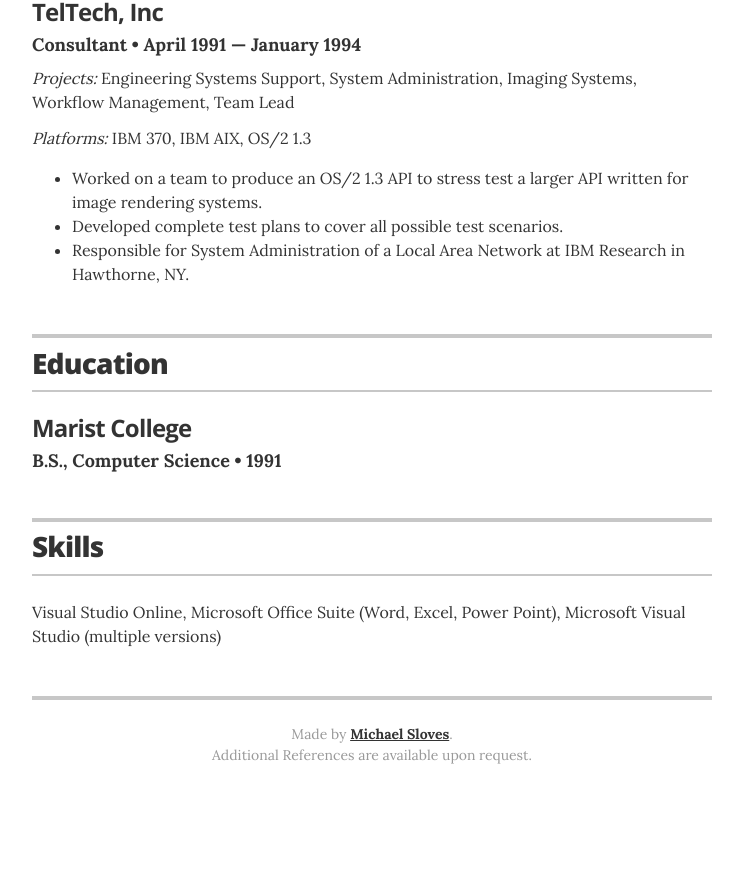
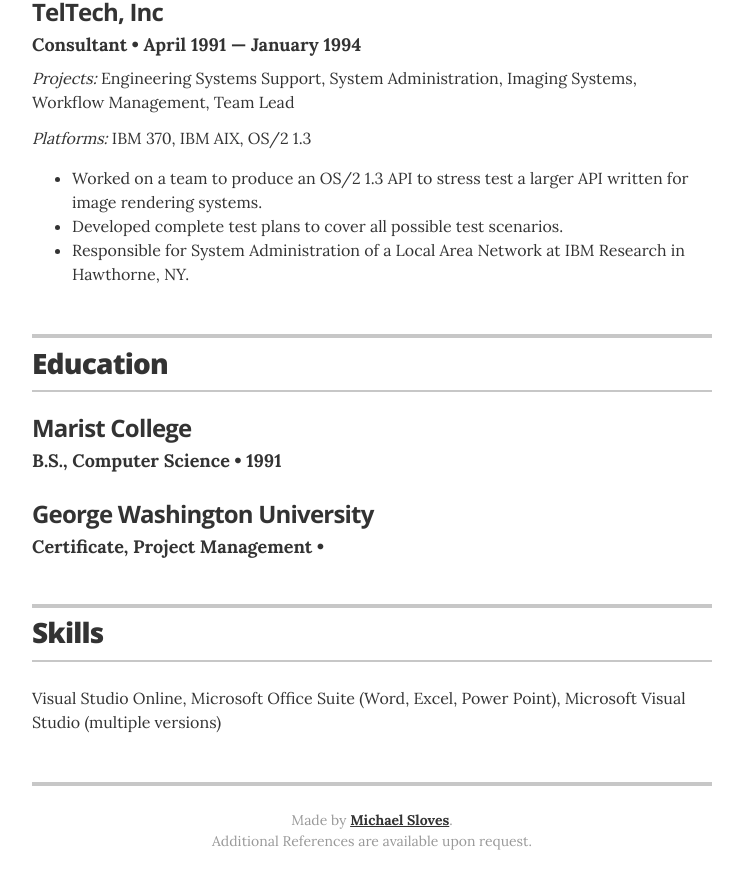
Before and after one commit to Sloveez/sloveez.github.io, a Jekyll site: the page built from index.html, in a window 1280 px wide and 900 px high, scrolled down 4327 px. Shown: the top 889 px of the window, without its empty margins (268-1011 px from the left). Built offline with Jekyll 4.4.1, drawn with Linux system fonts in a browser that asks for light colours; before the commit the page ends 5141 px from its top, so only the background shows below that.

Commit message:
Update education.yml

```diff
--- a/_data/education.yml
+++ b/_data/education.yml
@@ -2,3 +2,6 @@
   degree: B.S.
   major: Computer Science
   graduated: 1991
+- school: George Washington University
+  degree: Certificate
+  major: Project Management
```
